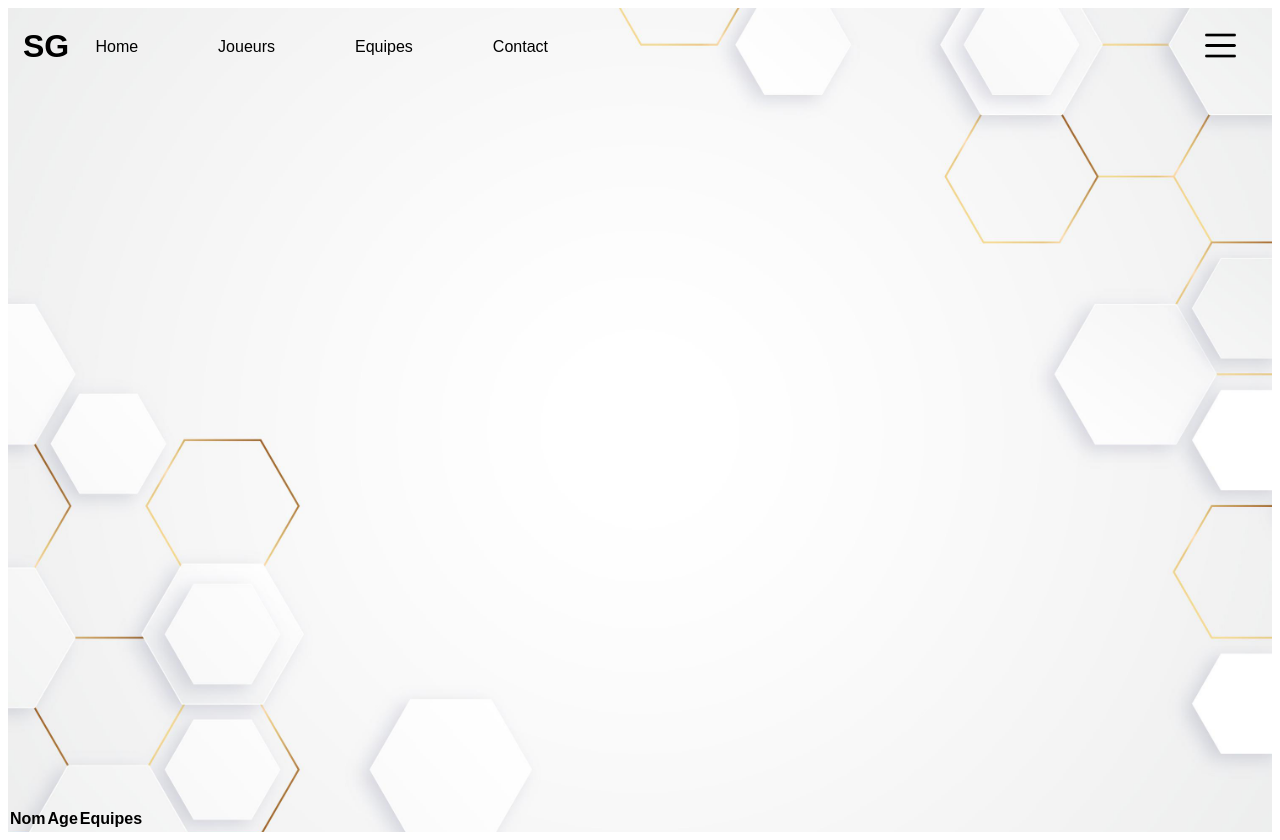
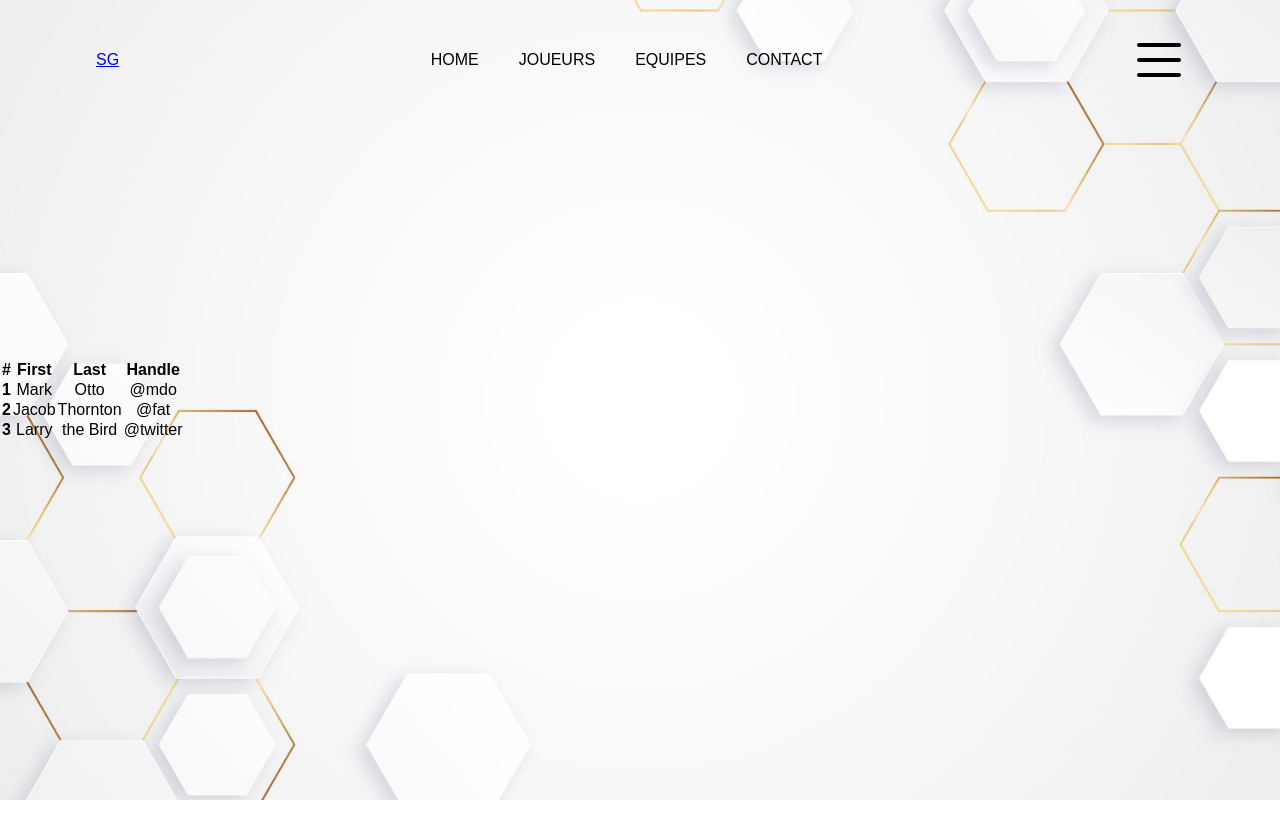
Before and after one commit to khalifa9660/SoGen_Front, an Angular app: page / in a window 1280 px wide. After the commit the page ends 800 px from the top, so only its background shows below. Built offline with nearby package versions, Linux system fonts and the light colour scheme.

Commit message:
nouveau format pour mon site web

```diff
--- a/package.json
+++ b/package.json
@@ -18,7 +18,7 @@
     "@angular/platform-browser": "^16.2.0",
     "@angular/platform-browser-dynamic": "^16.2.0",
     "@angular/router": "^16.2.0",
-    "bootstrap-icons": "^1.11.1",
+    "bootstrap-icons": "^1.11.2",
     "rxjs": "~7.8.0",
     "tslib": "^2.3.0",
     "zone.js": "~0.13.0"
--- a/src/app/app.component.html
+++ b/src/app/app.component.html
@@ -1,4 +1,5 @@
 <body>
+  <div class="banner">
     <header>
       <nav class="navbar">
         <a href="#" class="logo">SG</a>
@@ -17,17 +18,39 @@
         />
       </nav>
     </header>
-  <aside></aside>
-  <table>
+    <div class="content">
+      <article>
+        <table class="table table-dark">
           <thead>
-      <th>Nom</th>
-      <th>Age</th>
-      <th>Equipes</th>
+            <tr>
+              <th scope="col">#</th>
+              <th scope="col">First</th>
+              <th scope="col">Last</th>
+              <th scope="col">Handle</th>
+            </tr>
           </thead>
           <tbody>
             <tr>
-        <td></td>
+              <th scope="row">1</th>
+              <td>Mark</td>
+              <td>Otto</td>
+              <td>@mdo</td>
+            </tr>
+            <tr>
+              <th scope="row">2</th>
+              <td>Jacob</td>
+              <td>Thornton</td>
+              <td>@fat</td>
+            </tr>
+            <tr>
+              <th scope="row">3</th>
+              <td>Larry</td>
+              <td>the Bird</td>
+              <td>@twitter</td>
             </tr>
           </tbody>
         </table>
+      </article>
+    </div>
+  </div>
 </body>
--- a/src/app/app.component.scss
+++ b/src/app/app.component.scss
@@ -1,66 +1,55 @@
-* {
-  margin: 0;
-  padding: 0;
-  text-decoration: none;
-  list-style: none;
-}
-
-body {
-  font-family: Arial, Helvetica, sans-serif;
+.banner {
+  width: 100%;
+  height: 100vh;
   background-image: url(../assets/Img/5968949.png);
   background-size: cover;
-}
-
-header {
-  height: 100vh;
-  width: 100vw;
+  background-position: center;
+  overflow: hidden;
 }
 
 .navbar {
-  position: absolute;
-  padding: 20px 365px;
-  margin-left: -350px;
+  width: 85%;
+  margin: auto;
+  padding: 35px 0;
   display: flex;
+  align-items: center;
   justify-content: space-between;
-  align-items: center;
-  width: 100%;
-  box-sizing: border-box;
 }
 
-.navbar a {
-  color: rgb(0, 0, 0);
+.navbar ul li {
+  list-style: none;
+  display: inline-block;
+  margin: 0 20px;
+  position: relative;
 }
 
-.navbar .logo {
-  font-size: 2em;
-  font-weight: bold;
+.navbar ul li a {
+  text-decoration: none;
   color: black;
+  text-transform: uppercase;
 }
 
-.navbar .nav-links {
-  display: flex;
+.navbar ul li::after {
+  content: "";
+  height: 3px;
+  width: 0;
+  background-color: #009688;
+  position: absolute;
+  left: 0;
+  bottom: -10px;
+  transition: 0.5s;
 }
 
-.navbar .nav-links ul {
-  display: flex;
-  gap: 30px;
+.navbar ul li:hover::after {
+  width: 100%;
 }
 
-.navbar .nav-links ul li {
-  margin: 0 25px;
-}
-
-.navbar .nav-links ul.active a {
-  color: darkorange;
-  font-weight: 600;
-}
-
-.navbar .menu-hamburger {
-  width: 35px;
+.content {
+  width: 100%;
   position: absolute;
-  top: 20px;
-  right: -300px;
-  width: 35px;
+  top: 50%;
+  transform: translateY(-50%);
+  text-align: center;
 }
 
 @media screen and (max-width: 900px) {
@@ -83,7 +72,7 @@ header {
     background-color: rgba(255, 255, 255, 0.616);
     backdrop-filter: blur(7px);
     width: 100%;
-    height: 100vh;
+    height: 100%;
     display: flex;
     justify-content: center;
     align-items: center;
--- a/src/styles.scss
+++ b/src/styles.scss
@@ -1 +1,11 @@
 /* You can add global styles to this file, and also import other style files */
+* {
+  margin: 0;
+  padding: 0;
+  font-family: sans-serif;
+}
+
+html {
+  width: 100%;
+  height: 100vh;
+}
```
Also changed, not shown: 1 other file (tests, documents, lock files or other folders). Lines whose indentation alone changed are shown as unchanged.
